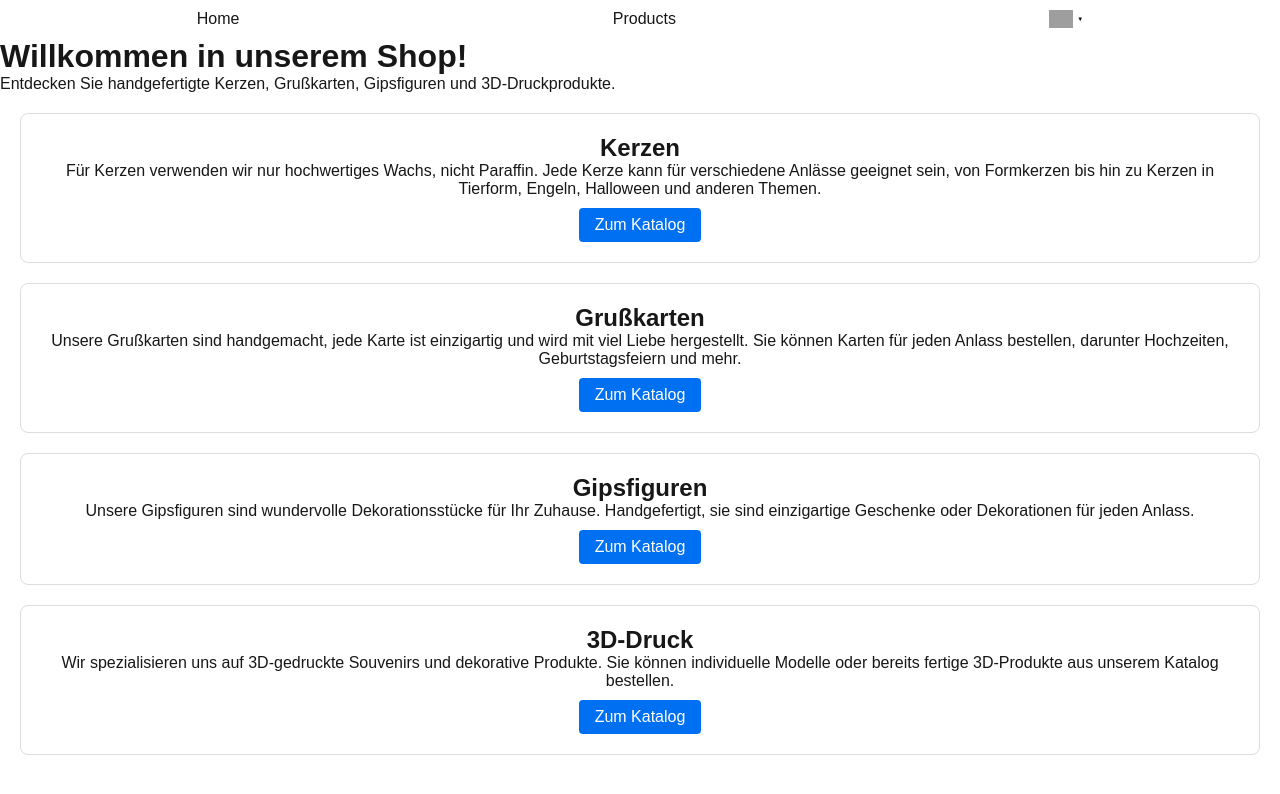
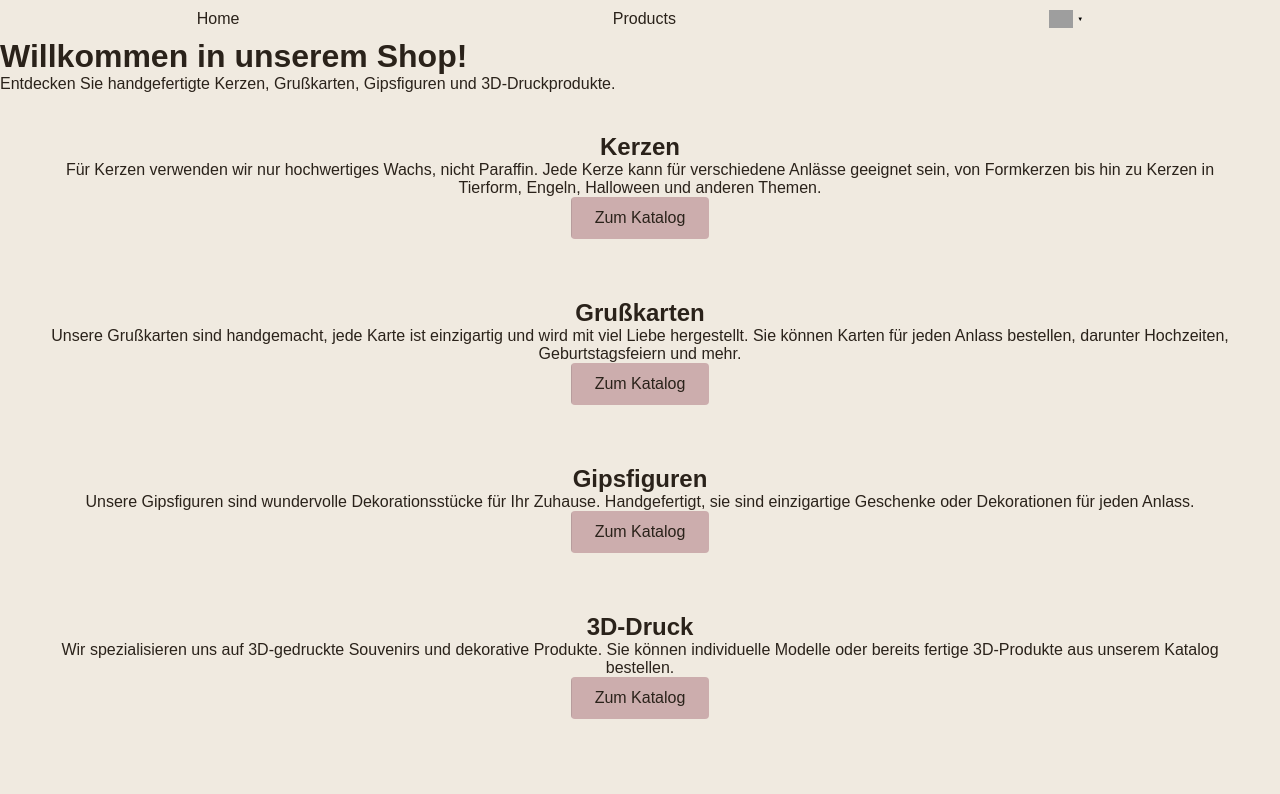
Before and after one commit to acvetochka/handmade-shop, a Next.js app: page /de in a window 1280 px wide. Shown: the top 794 px of the page. Built offline with nearby package versions, Linux system fonts and the light colour scheme; grey boxes are pictures that could not be loaded.

Commit message:
change styles to CategoryCard

```diff
--- a/src/app/globals.css
+++ b/src/app/globals.css
@@ -1,14 +1,20 @@
 :root {
-  --background: #ffffff;
-  --foreground: #171717;
+  --background: #f0eae0;
+  /* #ead4d4,#f0eae0,#cee0e6,#c6b4d8,#f5c0bf */
+  --foreground: #2a221a;
+
+  --button-background: #ccadad;
+  /* --button-hover: #a99eb5; */
+  --button-hover: #b79d9d;
+
 }
 
-@media (prefers-color-scheme: dark) {
+/* @media (prefers-color-scheme: dark) {
   :root {
     --background: #0a0a0a;
     --foreground: #ededed;
   }
-}
+} */
 
 html,
 body {
@@ -35,8 +41,12 @@ a {
   text-decoration: none;
 }
 
-@media (prefers-color-scheme: dark) {
+/* @media (prefers-color-scheme: dark) {
   html {
     color-scheme: dark;
   }
-}
+} */
+
+
+/* box-shadow: 1px 1px 5px #5d2c13; */
+/* #ead4d4,#f0eae0,#cee0e6,#c6b4d8,#f5c0bf */
--- a/src/components/CategoryCard/CategoryCard.styles.tsx
+++ b/src/components/CategoryCard/CategoryCard.styles.tsx
@@ -1,4 +1,4 @@
-import { css } from '@emotion/react';
+import { css } from "@emotion/react";
 
 export const categoryBox = css`
   display: flex;
@@ -6,18 +6,71 @@ export const categoryBox = css`
   align-items: center;
   margin: 20px;
   padding: 20px;
-  border: 1px solid #ddd;
-  border-radius: 8px;
+  // border: 1px solid #ddd;
+  // border-radius: 8px;
   text-align: center;
 `;
 
 export const categoryButton = css`
-  margin-top: 10px;
-  padding: 8px 16px;
-  background-color: #0070f3;
-  color: white;
+// position: relative;
+//   margin-top: 10px;
+//   padding: 8px 16px;
+//   background-color: var(--button-background);
+//   // background-color: transparent;
+//   color: var(--foreground);
+//   border: none;
+//   border-radius: 4px;
+//   text-decoration: none;
+//   cursor: pointer;
+//   transition: hover 0.2s ease;
+
+
+
+//   ::after {
+//   content: "";
+//   position: absolute;
+//   border-radius: 4px;
+//   width: 0;
+//   height: 100%;
+//   top: 0;
+//   left: 0;
+//   background-color:var(--button-hover);
+//   transition: width 0.3s ease;
+//   z-index: -1;
+// }
+
+// &:hover::after {
+//   width: 100%;
+// }
+
+//   &:hover{
+//   background-color:var(--button-background);
+
+  position: relative;
+  padding: 12px 24px;
   border: none;
+  background: linear-gradient(to right,var(--button-hover) 50%,var(--button-background) 50%);
+  background-size: 200% 100%;
+  background-position: right bottom;
   border-radius: 4px;
-  text-decoration: none;
+  color:  var(--foreground);
+  transition: background-position 0.4s ease;
   cursor: pointer;
+
+&:hover {
+  background-position: left bottom;
+  // color: white;
+
+  & span {
+  opacity: 1;
+  transform: translateX(0);
+}
+}
+
+& span {
+  opacity: 0;
+  transform: translateX(-5px);
+  transition: all 0.3s ease;
+}
+  }
 `;
--- a/src/components/CategoryCard/CategoryCard.tsx
+++ b/src/components/CategoryCard/CategoryCard.tsx
@@ -13,6 +13,8 @@ export const CategoryCard = ({ name }: { name: string }) => {
       <p>{t(`${name}.description`)}</p>
       <Link href={`/products/${name}`} css={categoryButton}>
         {t("viewCatalog")}
+        <span>&rarr;</span>
+        <p>fdjjdkd</p>
       </Link>
     </section>
   );
```
